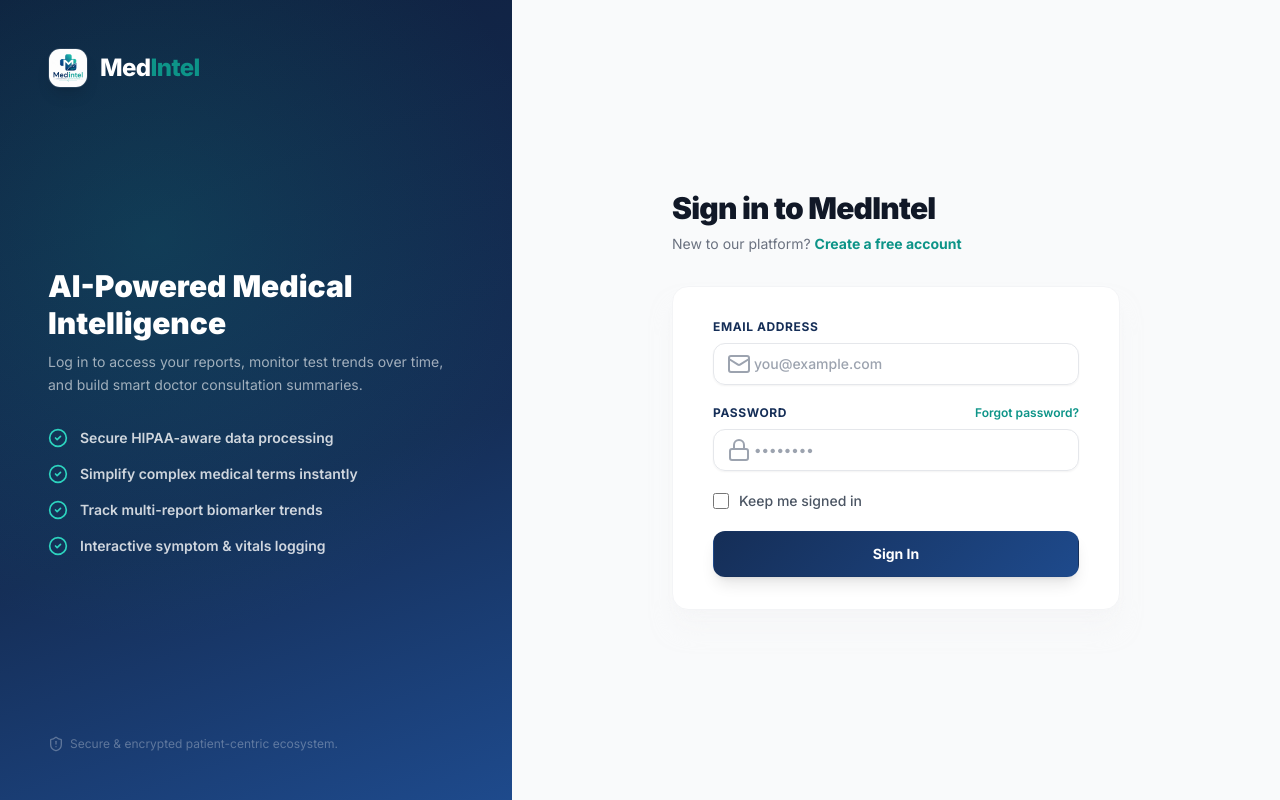
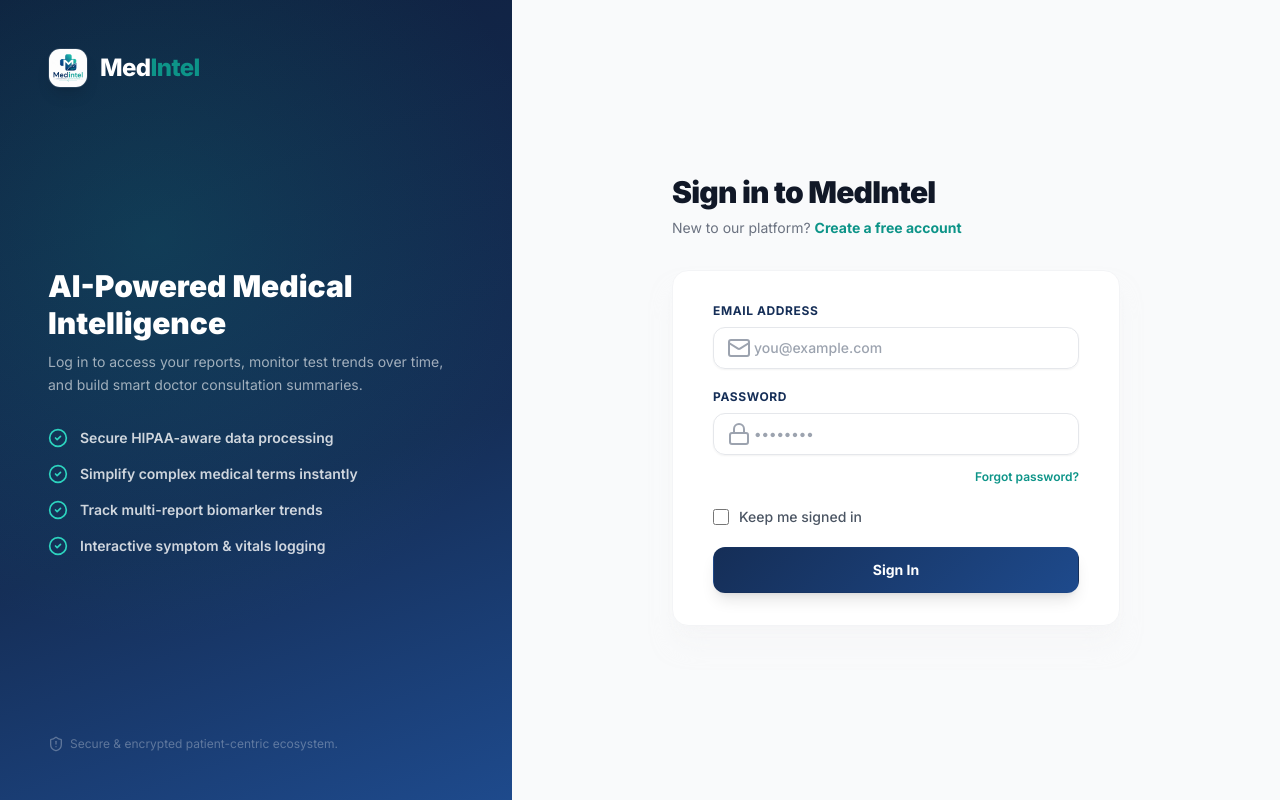
Before and after one commit to akshhthakkar/MedIntel, a React (Vite) app in the folder frontend/: page /login in a window 1280 px wide. Built offline with nearby package versions, Linux system fonts and the light colour scheme; no server answers.

Commit message:
style(frontend): move forgot password link below password field in signin page

```diff
--- a/frontend/src/pages/LoginPage.jsx
+++ b/frontend/src/pages/LoginPage.jsx
@@ -154,14 +154,9 @@ const LoginPage = () => {
               </div>
 
               <div>
-                <div className="flex justify-between items-center mb-2">
-                  <label className="block text-xs font-bold uppercase tracking-wider" style={{ color: navy }}>
-                    Password
-                  </label>
-                  <Link to="/forgot-password" className="text-xs font-semibold text-teal-600 hover:text-teal-700">
-                    Forgot password?
-                  </Link>
-                </div>
+                <label className="block text-xs font-bold uppercase tracking-wider mb-2" style={{ color: navy }}>
+                  Password
+                </label>
                 <div className="relative rounded-xl shadow-sm">
                   <div className="absolute inset-y-0 left-0 pl-3.5 flex items-center pointer-events-none">
                     <Lock className="h-4.5 w-4.5 text-gray-400" />
@@ -174,6 +169,11 @@ const LoginPage = () => {
                     className="w-full pl-10 pr-4 py-2.5 rounded-xl border border-gray-200 text-sm font-medium focus:outline-none focus:ring-2 focus:ring-teal-400 transition"
                     placeholder="••••••••"
                   />
+                </div>
+                <div className="mt-2 text-right">
+                  <Link to="/forgot-password" className="text-xs font-semibold text-teal-600 hover:text-teal-700">
+                    Forgot password?
+                  </Link>
                 </div>
               </div>
 
```
